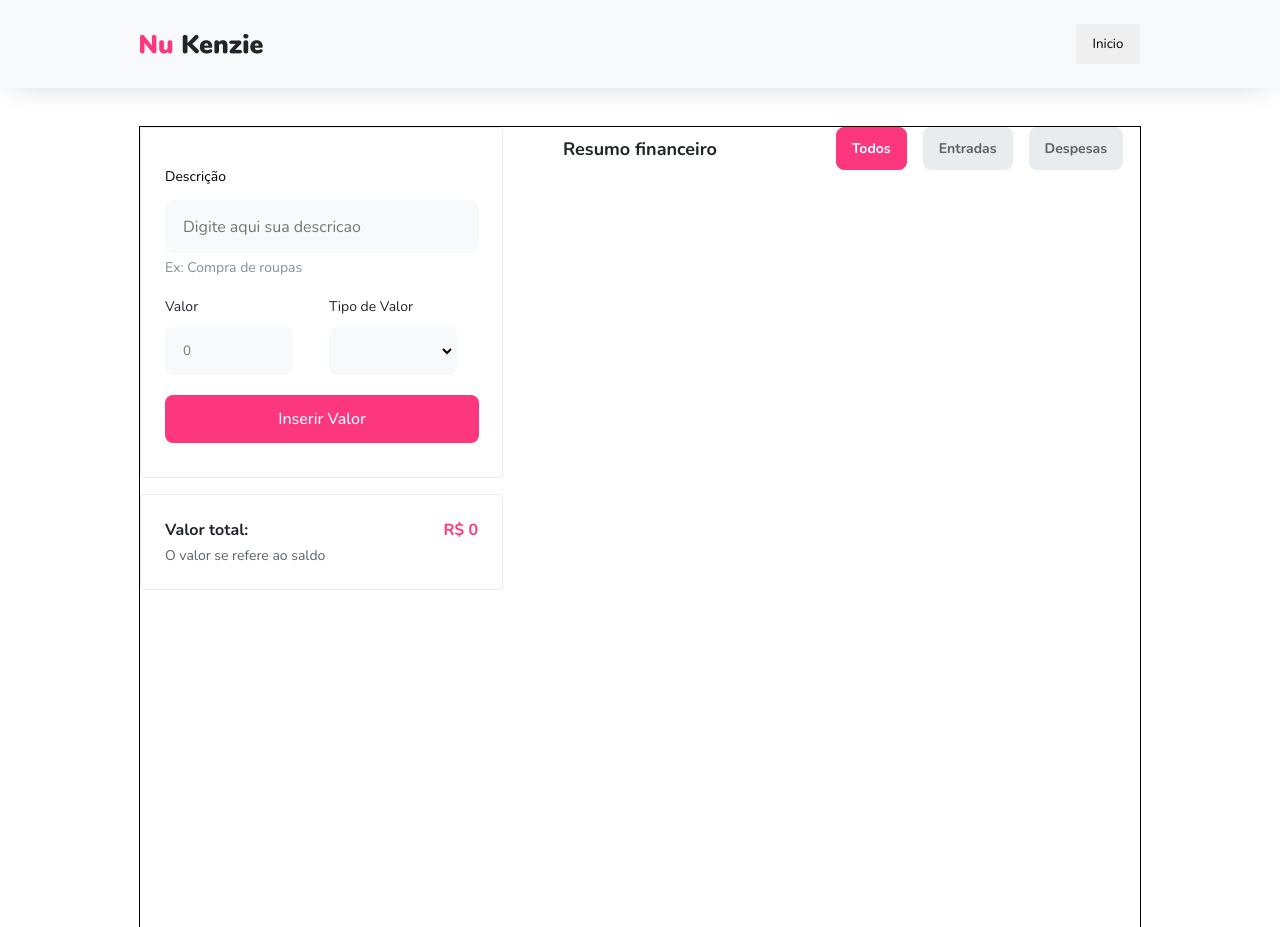
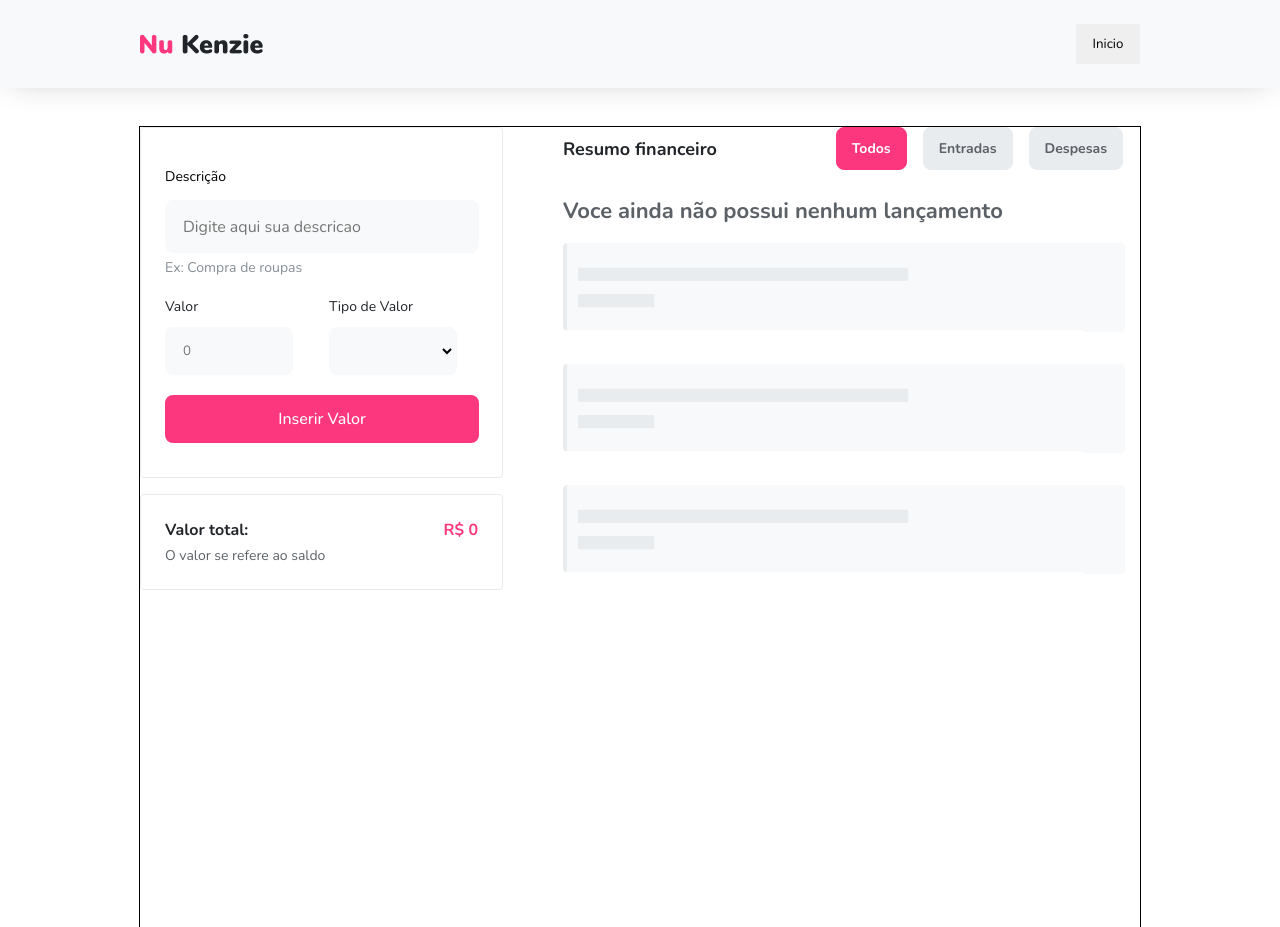
Before and after one commit to gustavovenerando/nu-kenzie, a React (Create React App) app: page / in a window 1280 px wide. Built offline with nearby package versions, Linux system fonts and the light colour scheme.

Commit message:
Remove button added

```diff
--- a/src/App.js
+++ b/src/App.js
@@ -23,7 +23,10 @@ function App() {
 					<TotalMoney listTransactions={listTransactions} />
 				</div>
 
-				<List listTransactions={listTransactions} />
+				<List
+					listTransactions={listTransactions}
+					setListTransactions={setListTransactions}
+				/>
 			</main>
 		</div>
 	);
--- a/src/components/Card/Card.js
+++ b/src/components/Card/Card.js
@@ -3,18 +3,32 @@ import "../../reset.css";
 import "./card.css";
 
 function Card(props) {
-	let cardColor = props.type.toLowerCase() === "entrada" ? "green" : "red";
+	let cardColor =
+		props.card.type.toLowerCase() === "entrada" ? "green" : "red";
+
+	const handleRemove = (event) => {
+		event.preventDefault();
+
+		const liId = event.target.closest("li").id;
+		console.log(event.target.closest("li"));
+
+		props.setListTransactions(
+			props.listTransactions.filter(
+				(item) => item.transactionId !== Number(liId)
+			)
+		);
+	};
 
 	return (
-		<li className="li_card_conteiner">
+		<li className="li_card_conteiner" id={props.card.transactionId}>
 			<div className={`card_color ${cardColor}`}></div>
 			<div className="card_content">
 				<div className="card_description">
-					<h2>{props.description}</h2>
-					<p>{props.type}</p>
+					<h2>{props.card.description}</h2>
+					<p>{props.card.type}</p>
 				</div>
-				<p>R$ {Number(props.value).toFixed(2)}</p>
-				<button>
+				<p>R$ {Number(props.card.value).toFixed(2)}</p>
+				<button onClick={handleRemove} className="remove_button">
 					<img src={imagem} />
 				</button>
 			</div>
--- a/src/components/Form/Form.js
+++ b/src/components/Form/Form.js
@@ -6,6 +6,7 @@ function Form(props) {
 	const [inputDescription, setInputDescription] = useState("");
 	const [inputValue, setInputValue] = useState("");
 	const [inputType, setInputType] = useState("");
+	const [contId, setContId] = useState(0);
 
 	const handleEventClick = (event) => {
 		event.preventDefault();
@@ -13,11 +14,16 @@ function Form(props) {
 		props.setListTransactions([
 			...props.listTransactions,
 			{
+				transactionId: contId,
 				description: inputDescription,
-				value: inputType === "entrada" ? inputValue : -inputValue,
+				value: inputType === "Entrada" ? inputValue : -inputValue,
 				type: inputType,
 			},
 		]);
+
+		setContId(contId + 1);
+
+		console.log(props.listTransactions);
 	};
 
 	return (
@@ -44,8 +50,8 @@ function Form(props) {
 						onChange={(event) => setInputType(event.target.value)}
 					>
 						<option value="empty"></option>
-						<option value="entrada">Entrada</option>
-						<option value="despesa">Despesa</option>
+						<option value="Entrada">Entrada</option>
+						<option value="Despesa">Despesa</option>
 					</select>
 				</div>
 			</div>
--- a/src/components/List/List.js
+++ b/src/components/List/List.js
@@ -1,34 +1,62 @@
-import imagem from "./Images/trash.png";
+import noCard from "./Images/NoCard.png";
 import "../../reset.css";
 import "./list.css";
 import Card from "../Card/Card.js";
+import { useState } from "react";
 
 function List(props) {
+	// const [filterList, setFilterList] = useState([...props.listTransactions]);
+
+	// const handleFilterIncome = (event) => {
+	// 	event.preventDefault();
+	// 	const filterName = event.target.name.toLowerCase();
+	// 	// console.log(filterName);
+	// 	// console.log(filterList);
+
+	// 	if (filterName === "todos") {
+	// 		setFilterList([...props.listTransactions]);
+	// 	} else {
+	// 		// setFilterList([...props.listTransactions]);
+	// 		setFilterList(
+	// 			filterList.filter(
+	// 				({ type }) => type.toLowerCase() === filterName
+	// 			)
+	// 		);
+	// 	}
+	// };
+
 	return (
 		<div className="list_conteiner">
 			<div className="list_header">
 				<h2>Resumo financeiro</h2>
 				<ul className="filter_conteiner">
 					<li>
-						<button>Todos</button>
+						<button name="todos">Todos</button>
 					</li>
 					<li>
-						<button>Entradas</button>
+						<button name="entrada">Entradas</button>
 					</li>
 					<li>
-						<button>Despesas</button>
+						<button name="despesa">Despesas</button>
 					</li>
 				</ul>
 			</div>
 			<ul className="card_conteiner">
-				{props.listTransactions.map((card, index) => (
-					<Card
-						description={card.description}
-						type={card.type}
-						value={card.value}
-						key={index}
-					/>
-				))}
+				{props.listTransactions.length === 0 ? (
+					<div className="noCard">
+						<p>Voce ainda não possui nenhum lançamento</p>
+						<img src={noCard} />
+					</div>
+				) : (
+					props.listTransactions.map((card, index) => (
+						<Card
+							card={card}
+							key={index}
+							setListTransactions={props.setListTransactions}
+							listTransactions={props.listTransactions}
+						/>
+					))
+				)}
 			</ul>
 		</div>
 	);
--- a/src/components/List/list.css
+++ b/src/components/List/list.css
@@ -56,3 +56,17 @@
 	flex-direction: column;
 	gap: 32px;
 }
+
+.noCard {
+	display: flex;
+	flex-direction: column;
+	align-items: flex-start;
+	gap: 15px;
+}
+
+.noCard > p {
+	font-weight: 700;
+	font-size: 22px;
+	line-height: 34px;
+	color: #5b6166;
+}
```
Also changed, not shown: src/components/List/Images/NoCard.png (added).
